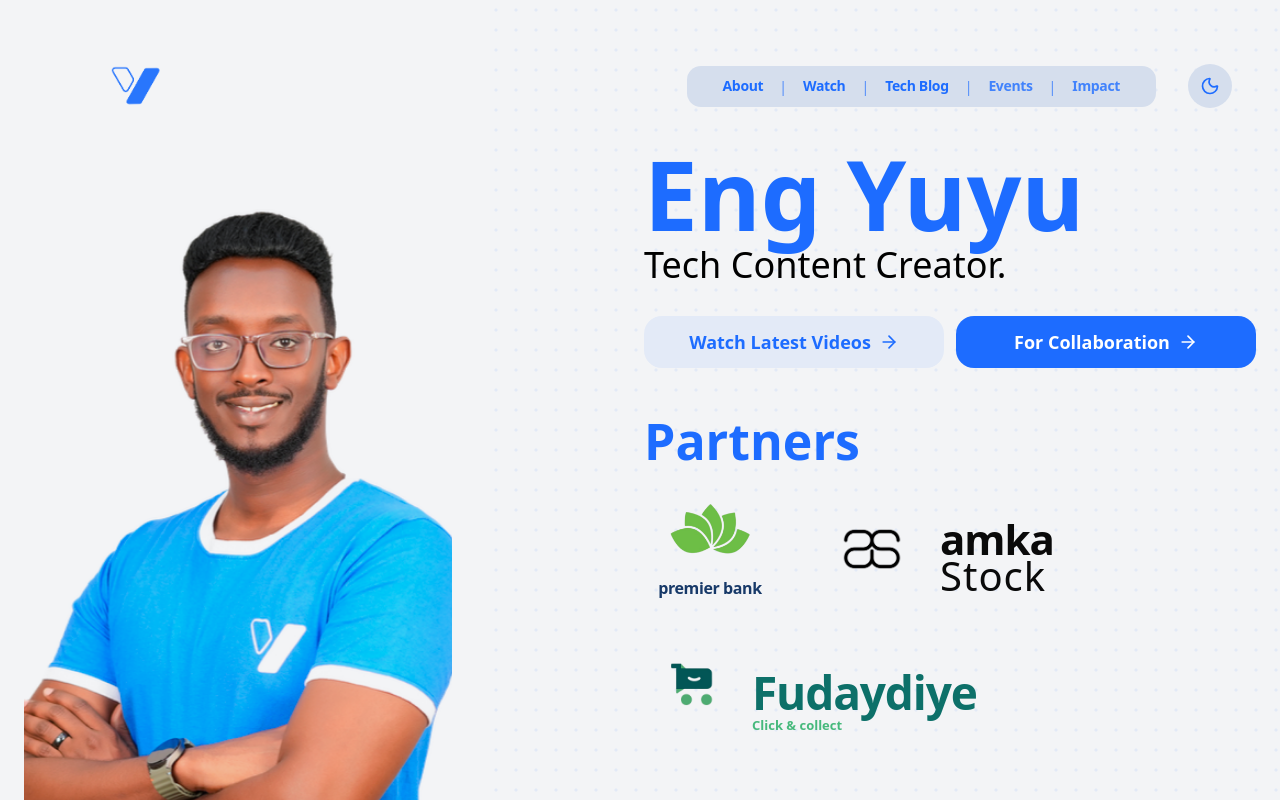
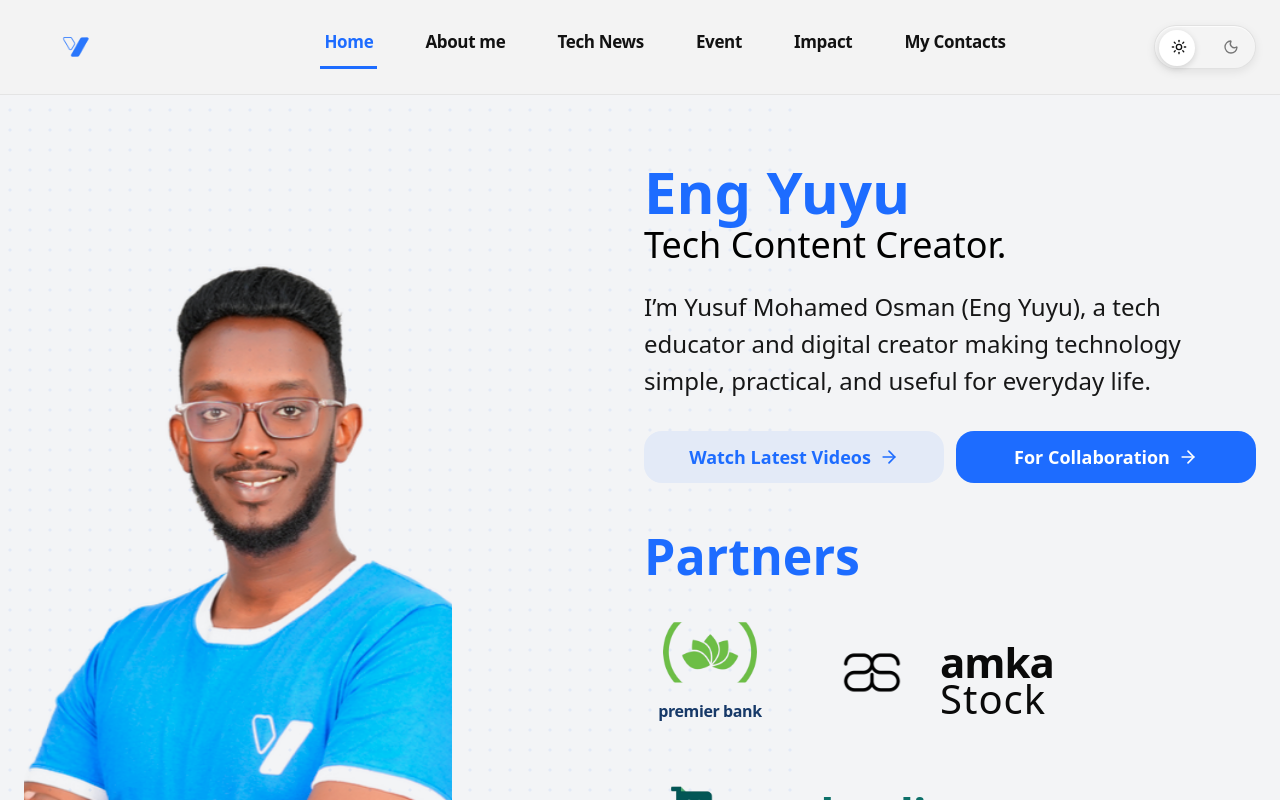
Before and after one commit to IshakAbdiazizHussen/Eng.yusuf-vision, a Next.js app: page / in a window 1280 px wide. Shown: the top 800 px of the page. Built offline with nearby package versions, Linux system fonts and the light colour scheme.

Commit message:
making a new naviagtion and smoothly

```diff
--- a/src/app/about/page.tsx
+++ b/src/app/about/page.tsx
@@ -11,7 +11,7 @@ export default function AboutPage() {
             alt="About Eng Yuyu"
             width={526}
             height={628}
-            className="mx-auto h-auto w-full max-w-[540px] object-contain mix-blend-multiply dark:mix-blend-normal xl:mx-0"
+            className="mx-auto h-auto w-full max-w-[540px] rounded-[28px] object-contain mix-blend-multiply dark:mix-blend-normal xl:mx-0"
           />
           <div className="mt-0 hidden w-full max-w-[540px] flex-1 rounded-[56px] bg-[#ccd5e4] xl:block" />
         </div>
--- a/src/app/impact/page.tsx
+++ b/src/app/impact/page.tsx
@@ -47,7 +47,7 @@ export default function ImpactPage() {
             </div>
           </div>
 
-          <div className="w-full max-w-[500px] justify-self-center xl:justify-self-end">
+          <div id="contact" className="w-full max-w-[500px] justify-self-center xl:justify-self-end">
             <div className="rounded-[32px] bg-[#DDE4EE] px-6 py-8 md:rounded-[42px] md:px-11 md:py-11">
               <div>
                 <label className="block text-[20px] font-bold leading-none text-black md:text-[24px]">
--- a/src/app/page.tsx
+++ b/src/app/page.tsx
@@ -1,9 +1,8 @@
 "use client"
 
 import Image from "next/image"
-import Link from "next/link"
 import { ArrowRight, Link2 } from "lucide-react"
-import { ThemeToggle } from "@/components/theme-toggle"
+import { SiteNav } from "@/components/site-nav"
 import { useTheme } from "@/components/theme-provider"
 
 export default function Home() {
@@ -14,172 +13,158 @@ export default function Home() {
     <main
       id="top"
       className={`relative min-h-screen overflow-hidden ${
-        isDark ? "bg-[#111111] text-white" : "bg-[#f3f4f6]"
+        isDark ? "bg-[#191d2b] text-white" : "bg-[#f3f4f6]"
       }`}
     >
       <div
-        className="pointer-events-none absolute right-0 top-0 h-full w-[62%]"
+        className={`pointer-events-none absolute inset-0 ${
+          isDark ? "opacity-100" : "right-0 top-0 h-full w-[62%]"
+        }`}
         style={{
           backgroundImage:
             isDark
-              ? "radial-gradient(circle, rgba(29,108,255,0.14) 1.2px, transparent 1.9px)"
+              ? "radial-gradient(circle, rgba(110,126,170,0.20) 1.4px, transparent 1.9px)"
               : "radial-gradient(circle, rgba(29,108,255,0.08) 1.2px, transparent 1.9px)",
-          backgroundSize: "20px 20px",
-          backgroundPosition: "0 0",
+          backgroundSize: isDark ? "25px 25px" : "20px 20px",
+          backgroundPosition: isDark ? "center top" : "0 0",
+          maskImage: isDark
+            ? "linear-gradient(to right, transparent 0%, rgba(0,0,0,0.9) 12%, rgba(0,0,0,0.9) 88%, transparent 100%)"
+            : undefined,
+          WebkitMaskImage: isDark
+            ? "linear-gradient(to right, transparent 0%, rgba(0,0,0,0.9) 12%, rgba(0,0,0,0.9) 88%, transparent 100%)"
+            : undefined,
         }}
       />
+      {isDark ? (
+        <div className="pointer-events-none absolute inset-x-0 top-[140px] h-px bg-[#314060]" />
+      ) : null}
 
-      <div className="relative mx-auto w-full max-w-[1520px] px-4 pb-0 pt-28 sm:px-6 sm:pt-24">
-        <nav
-          className="fixed inset-x-0 top-0 z-50 flex items-center gap-3 px-4 py-3 sm:left-1/2 sm:right-auto sm:top-4 sm:w-[calc(100%-3rem)] sm:max-w-[1520px] sm:-translate-x-1/2 sm:gap-8 sm:bg-transparent sm:px-6 sm:py-3"
-        >
-          <Link href="/about" aria-label="Go to About page">
-            <Image
-              src="/Eng Yuyu Logo-21.png"
-              alt="Eng Yuyu Logo"
-              width={124}
-              height={89}
-              className="h-[62px] w-[112px] object-contain sm:h-[116px] sm:w-[176px]"
-              style={{
-                filter:
-                  "brightness(0) saturate(100%) invert(35%) sepia(96%) saturate(2724%) hue-rotate(209deg) brightness(102%) contrast(98%)",
-              }}
-            />
-          </Link>
+      <div className="relative mx-auto w-full max-w-[1520px] px-4 pb-0 pt-32 sm:px-6 sm:pt-28">
+        <SiteNav />
 
-          <ul
-            className={`ml-auto flex min-w-0 flex-1 items-center justify-start gap-2 overflow-x-auto rounded-[22px] px-3 py-3 sm:w-auto sm:max-w-none sm:flex-none sm:justify-center sm:rounded-xl sm:px-7 sm:py-2.5 ${
-              isDark ? "bg-[#d9e2f2] text-[#0f1724]" : "bg-[#d5deed] text-[#1d6cff]"
-            }`}
-          >
-            <li className="flex items-center gap-2">
-              <Link
-                href="/about"
-                className="px-2 text-[13px] font-semibold leading-none tracking-tight transition-opacity hover:opacity-80 sm:text-[14px]"
-              >
-                About
-              </Link>
-              <span className={`hidden text-[14px] font-medium sm:inline ${isDark ? "text-[#0f1724]/60" : "text-[#1d6cff]/70"}`}>|</span>
-            </li>
-            <li className="flex items-center gap-2">
-              <Link
-                href="/watch"
-                className="px-2 text-[13px] font-semibold leading-none tracking-tight transition-opacity hover:opacity-80 sm:text-[14px]"
-              >
-                Watch
-              </Link>
-              <span className={`hidden text-[14px] font-medium sm:inline ${isDark ? "text-[#0f1724]/60" : "text-[#1d6cff]/70"}`}>|</span>
-            </li>
-            <li className="flex items-center gap-2">
-              <Link
-                href="/tech-blog"
-                className="px-2 text-[13px] font-semibold leading-none tracking-tight transition-opacity hover:opacity-80 sm:text-[14px]"
-              >
-                Tech Blog
-              </Link>
-              <span className={`hidden text-[14px] font-medium sm:inline ${isDark ? "text-[#0f1724]/60" : "text-[#1d6cff]/70"}`}>|</span>
-            </li>
-            <li className="flex items-center gap-2">
-              <span className="px-2 text-[13px] font-semibold leading-none tracking-tight opacity-80 sm:text-[14px]">
-                Events
-              </span>
-              <span className={`hidden text-[14px] font-medium sm:inline ${isDark ? "text-[#0f1724]/60" : "text-[#1d6cff]/70"}`}>|</span>
-            </li>
-            <li className="flex items-center">
-              <span className="px-2 text-[13px] font-semibold leading-none tracking-tight opacity-80 sm:text-[14px]">
-                Impact
-              </span>
-            </li>
-          </ul>
-
-          <ThemeToggle />
-        </nav>
-
-        <section className="mt-3 grid grid-cols-1 items-end gap-8 pt-4 lg:mt-5 lg:gap-10 lg:pt-8 lg:grid-cols-[minmax(0,500px)_1fr]">
-          <div className="mx-auto h-[320px] w-full max-w-[360px] overflow-hidden sm:h-[520px] sm:max-w-[500px] lg:mx-0 lg:h-[690px]">
+        <section className={`mt-3 grid grid-cols-1 items-end gap-8 pt-4 lg:mt-5 lg:pt-8 lg:grid-cols-[minmax(0,560px)_1fr] ${
+          isDark ? "lg:gap-4" : "lg:gap-10"
+        }`}>
+          <div className={`mx-auto h-[320px] w-full max-w-[360px] overflow-hidden sm:h-[520px] sm:max-w-[500px] lg:h-[760px] ${
+            isDark ? "lg:mx-0 lg:max-w-[620px]" : "lg:mx-0"
+          }`}>
             <Image
               src="/yuyu.png"
               alt="Eng Yuyu portrait"
               width={526}
               height={628}
-              className="h-full w-full object-contain object-top mix-blend-multiply dark:mix-blend-normal sm:object-cover"
+              className={`h-full w-full object-contain object-top sm:object-cover ${
+                isDark
+                  ? "scale-[1.34] object-[58%_top] drop-shadow-[0_20px_44px_rgba(0,0,0,0.26)] sm:scale-[1.22] lg:scale-[1.3] lg:object-[62%_top]"
+                  : "rounded-[28px] mix-blend-multiply dark:mix-blend-normal"
+              }`}
               priority
             />
           </div>
 
-          <div className="max-w-[820px] pb-4 lg:mb-30 lg:ml-38 lg:pb-8">
-            <h1 className="text-[64px] font-bold leading-[0.95] text-[#1d6cff] sm:text-6xl lg:text-8xl">
-              Eng Yuyu
+          <div className={`max-w-[840px] pb-4 lg:pb-8 ${isDark ? "lg:mb-20 lg:-ml-2" : "lg:mb-30 lg:ml-38"}`}>
+            <h1 className={`font-bold leading-[0.95] sm:text-6xl lg:text-[58px] ${
+              isDark ? "max-w-[760px] text-[48px] text-white lg:leading-[0.95]" : "text-[64px] text-[#1d6cff] lg:text-8xl"
+            }`}>
+              {isDark ? "Eng Yuyu, The Tech Content Creator" : "Eng Yuyu"}
             </h1>
-            <p className="mt-2 text-4xl font-light leading-[1.02] text-black">
-              Tech Content Creator.
+            {isDark ? null : (
+              <p className="mt-2 text-4xl font-light leading-[1.02] text-black">
+                Tech Content Creator.
+              </p>
+            )}
+
+            <p className={`mt-6 max-w-[860px] font-light ${
+              isDark
+                ? "text-[24px] leading-[1.55] text-white/88 lg:text-[28px]"
+                : "text-xl leading-[1.55] text-[#171717] lg:text-2xl"
+            }`}>
+              {isDark
+                ? "I’m Yusuf Mohamed (Eng Yuyu), a Somali Tech Influencer, Digital Creator, and Educator with a mission to make technology simple, practical, and empowering for everyone."
+                : "I’m Yusuf Mohamed Osman (Eng Yuyu), a tech educator and digital creator making technology simple, practical, and useful for everyday life."}
             </p>
 
-            <div className="mt-8 flex flex-col items-stretch gap-3 sm:flex-row sm:items-center">
+            <div className={`mt-8 flex flex-col items-stretch gap-3 sm:flex-row sm:items-center ${isDark ? "sm:gap-6" : ""}`}>
               <a
                 href="#"
-                className="inline-flex h-[52px] w-full items-center justify-center gap-2 rounded-2xl bg-[#e3eaf7] px-6 text-[16px] font-semibold leading-none text-[#1d6cff] whitespace-nowrap transition-opacity hover:opacity-85 sm:min-w-[260px] sm:text-[18px] lg:min-w-[300px]"
+                className={`inline-flex h-[52px] w-full items-center justify-center gap-2 rounded-2xl px-6 text-[16px] font-semibold leading-none whitespace-nowrap transition-opacity hover:opacity-85 sm:min-w-[260px] sm:text-[18px] lg:min-w-[300px] ${
+                  isDark
+                    ? "h-[84px] rounded-[22px] bg-[#3b87f6] text-white shadow-[0_18px_34px_rgba(59,135,246,0.24)] lg:min-w-[336px] lg:text-[20px]"
+                    : "bg-[#e3eaf7] text-[#1d6cff]"
+                }`}
               >
                 Watch Latest Videos <ArrowRight className="h-5 w-5" />
               </a>
               <a
                 href="#"
-                className="inline-flex h-[52px] w-full items-center justify-center gap-2 rounded-2xl bg-[#1d6cff] px-6 text-[16px] font-semibold leading-none text-white whitespace-nowrap transition-opacity hover:opacity-90 sm:min-w-[260px] sm:text-[18px] lg:min-w-[300px]"
+                className={`inline-flex h-[52px] w-full items-center justify-center gap-2 rounded-2xl px-6 text-[16px] font-semibold leading-none text-white whitespace-nowrap transition-opacity hover:opacity-90 sm:min-w-[260px] sm:text-[18px] lg:min-w-[300px] ${
+                  isDark
+                    ? "h-[84px] rounded-[22px] bg-[#3b87f6] shadow-[0_18px_34px_rgba(59,135,246,0.24)] lg:min-w-[288px] lg:text-[20px]"
+                    : "bg-[#1d6cff]"
+                }`}
               >
                 For Collaboration <ArrowRight className="h-5 w-5" />
               </a>
             </div>
 
-            <div className="mt-12">
-              <h2 className="text-3xl font-bold leading-none text-[#1d6cff] sm:text-[40px] lg:text-[50px]">
-                Partners
+            <div className={`mt-12 ${isDark ? "max-w-[860px]" : ""}`}>
+              <h2 className={`font-bold leading-none ${
+                isDark ? "text-[28px] text-white lg:text-[34px]" : "text-3xl text-[#1d6cff] sm:text-[40px] lg:text-[50px]"
+              }`}>
+                {isDark ? "Partner With:" : "Partners"}
               </h2>
-              <div className="mt-4 grid grid-cols-1 gap-6 sm:grid-cols-2 lg:flex lg:flex-wrap lg:items-end lg:gap-10">
-                <div className="flex flex-col items-center justify-end gap-1">
-                  <div className="h-[94px] w-[132px] overflow-hidden">
+              <div className={`mt-6 grid gap-6 ${
+                isDark ? "grid-cols-1 md:grid-cols-3" : "grid-cols-1 sm:grid-cols-2 lg:flex lg:flex-wrap lg:items-end lg:gap-10"
+              }`}>
+                <div className={`flex items-center justify-center gap-1 ${
+                  isDark ? "min-h-[112px] rounded-[16px] bg-white px-6 py-5" : "flex-col justify-end"
+                }`}>
+                  <div className={`${isDark ? "h-[60px] w-[170px]" : "h-[94px] w-[132px]"} overflow-hidden`}>
                     <Image
                       src="/premier_bank-removebg-preview.png"
                       alt="Premier Bank"
                       width={132}
                       height={94}
-                      className="h-full w-full object-cover"
+                      className="h-full w-full object-contain"
                       style={{ clipPath: "inset(18% 14% 18% 14%)" }}
                     />
                   </div>
-                  <p className="text-center text-[16px] font-semibold leading-none tracking-tight text-[#173968]">
+                  <p className={`text-center font-semibold leading-none tracking-tight ${
+                    isDark ? "hidden" : "text-[16px] text-[#173968]"
+                  }`}>
                     premier bank
                   </p>
                 </div>
 
-                <div className="flex items-end gap-3">
-                  <div className="h-[94px] w-[112px] overflow-hidden">
+                <div className={`flex items-center ${isDark ? "min-h-[112px] justify-center rounded-[16px] bg-white px-6 py-5" : "items-end gap-3"}`}>
+                  <div className={`${isDark ? "h-[58px] w-[220px]" : "h-[94px] w-[112px]"} overflow-hidden`}>
                     <Image
                       src="/amka_-removebg-preview.png"
                       alt="Amka icon"
                       width={112}
                       height={94}
-                      className="h-full w-full object-cover brightness-0 saturate-0"
+                      className={`h-full w-full ${isDark ? "object-contain" : "object-cover brightness-0 saturate-0"}`}
                       style={{ clipPath: "inset(15%)" }}
                     />
                   </div>
-                  <div className="mr-1 leading-none text-[#0a0a0a]">
+                  <div className={`mr-1 leading-none text-[#0a0a0a] ${isDark ? "hidden" : ""}`}>
                     <h3 className="text-[42px] font-semibold tracking-tight">amka</h3>
                     <p className="-mt-1 text-[40px] font-extralight tracking-wide">Stock</p>
                   </div>
                 </div>
 
-                <div className="flex items-end gap-3">
-                  <div className="h-[96px] w-[96px] overflow-hidden">
+                <div className={`flex items-center ${isDark ? "min-h-[112px] justify-center rounded-[16px] bg-white px-6 py-5" : "items-end gap-3"}`}>
+                  <div className={`${isDark ? "h-[62px] w-[220px]" : "h-[96px] w-[96px]"} overflow-hidden`}>
                     <Image
                       src="/fudeydiye-removebg-preview.png"
                       alt="Fudaydiye"
                       width={96}
                       height={96}
-                      className="h-full w-full object-cover"
+                      className="h-full w-full object-contain"
                       style={{ clipPath: "inset(26%)" }}
                     />
                   </div>
-                  <div className="leading-none text-[#0d7069]">
+                  <div className={`leading-none text-[#0d7069] ${isDark ? "hidden" : ""}`}>
                     <h4 className="whitespace-nowrap text-[46px] font-semibold tracking-tight">
                       Fudaydiye
                     </h4>
@@ -347,7 +332,7 @@ export default function Home() {
                 alt="About Eng Yuyu"
                 width={526}
                 height={628}
-                className="mx-auto h-auto w-full max-w-[540px] object-contain mix-blend-multiply dark:mix-blend-normal xl:mx-0"
+                className="mx-auto h-auto w-full max-w-[540px] rounded-[28px] object-contain mix-blend-multiply dark:mix-blend-normal xl:mx-0"
               />
               <div className="mt-0 hidden w-full max-w-[540px] flex-1 rounded-[56px] bg-[#ccd5e4] xl:block" />
             </div>
--- a/src/components/page-frame.tsx
+++ b/src/components/page-frame.tsx
@@ -21,7 +21,7 @@ export function PageFrame({
       />
 
       <div
-        className={`relative mx-auto w-full max-w-[1520px] px-4 pt-28 sm:px-6 sm:pt-24 ${
+        className={`relative mx-auto w-full max-w-[1520px] px-4 pt-32 sm:px-6 sm:pt-28 ${
           flushBottom ? "pb-0" : "pb-12"
         }`}
       >
--- a/src/components/site-nav.tsx
+++ b/src/components/site-nav.tsx
@@ -7,9 +7,12 @@ import { ThemeToggle } from "./theme-toggle"
 import { useTheme } from "./theme-provider"
 
 const navItems = [
-  { href: "/about", label: "About" },
-  { href: "/watch", label: "Watch" },
-  { href: "/tech-blog", label: "Tech Blog" },
+  { href: "/", label: "Home" },
+  { href: "/about", label: "About me" },
+  { href: "/tech-blog", label: "Tech News" },
+  { href: "/events", label: "Event" },
+  { href: "/impact", label: "Impact" },
+  { href: "/impact#contact", label: "My Contacts" },
 ]
 
 export function SiteNav() {
@@ -19,15 +22,20 @@ export function SiteNav() {
 
   return (
     <nav
-      className="fixed inset-x-0 top-0 z-50 flex items-center gap-3 px-4 py-3 sm:left-1/2 sm:right-auto sm:top-4 sm:w-[calc(100%-3rem)] sm:max-w-[1520px] sm:-translate-x-1/2 sm:gap-8 sm:px-6 sm:py-3"
+      className={`fixed inset-x-0 top-0 z-50 border-b px-4 py-4 backdrop-blur-sm transition-colors sm:px-6 ${
+        isDark
+          ? "border-[#2b3555] bg-[#171b29]/96"
+          : "border-black/6 bg-[#f3f3f3]/96"
+      }`}
     >
-      <Link href="/about" aria-label="Go to About page">
+      <div className="mx-auto flex w-full max-w-[1320px] flex-wrap items-center justify-between gap-4 lg:grid lg:grid-cols-[180px_1fr_130px] lg:gap-8">
+        <Link href="/" aria-label="Go to homepage" className="justify-self-start">
           <Image
             src="/Eng Yuyu Logo-21.png"
             alt="Eng Yuyu Logo"
             width={124}
             height={89}
-          className="h-[62px] w-[112px] object-contain sm:h-[116px] sm:w-[176px]"
+            className="h-[54px] w-[92px] object-contain sm:h-[62px] sm:w-[104px]"
             style={{
               filter:
                 "brightness(0) saturate(100%) invert(35%) sepia(96%) saturate(2724%) hue-rotate(209deg) brightness(102%) contrast(98%)",
@@ -35,46 +43,35 @@ export function SiteNav() {
           />
         </Link>
 
-      <ul
-        className={`ml-auto flex min-w-0 flex-1 items-center justify-start gap-2 overflow-x-auto rounded-[22px] px-3 py-3 sm:w-auto sm:max-w-none sm:flex-none sm:justify-center sm:rounded-xl sm:px-7 sm:py-2.5 ${
-          isDark ? "bg-[#d9e2f2] text-[#0f1724]" : "bg-[#d5deed] text-[#1d6cff]"
-        }`}
-      >
-        {navItems.map((item, index) => (
-          <li key={item.href} className="flex items-center gap-2">
+        <ul className="order-3 flex w-full min-w-0 items-center justify-start gap-6 overflow-x-auto pt-1 text-[#121212] lg:order-2 lg:w-auto lg:justify-center lg:gap-11 lg:overflow-visible dark:text-[#26e3ff]">
+          {navItems.map((item) => {
+            const isActive = item.href === "/"
+              ? pathname === "/"
+              : item.href.includes("#")
+                ? false
+                : pathname === item.href
+
+            return (
+              <li key={item.href} className="shrink-0">
                 <Link
                   href={item.href}
-              className={`px-2 text-[13px] font-semibold leading-none tracking-tight transition-opacity hover:opacity-80 sm:text-[14px] ${
-                pathname === item.href ? "opacity-100" : "opacity-80"
+                  className={`inline-flex border-b-[3px] px-1 pb-3 text-[15px] font-semibold tracking-[-0.02em] transition-colors hover:text-[#1d6cff] lg:text-[17px] ${
+                    isActive
+                      ? "border-[#1d6cff] text-[#1d6cff] dark:text-[#26e3ff]"
+                      : "border-transparent dark:text-[#26e3ff]"
                   }`}
                 >
                   {item.label}
                 </Link>
-            {index < navItems.length - 1 ? (
-              <span
-                className={`hidden text-[14px] font-medium sm:inline ${
-                  isDark ? "text-[#0f1724]/60" : "text-[#1d6cff]/70"
-                }`}
-              >
-                |
-              </span>
-            ) : null}
               </li>
-        ))}
-        <li className="flex items-center gap-2">
-          <span className="px-2 text-[13px] font-semibold leading-none tracking-tight opacity-80 sm:text-[14px]">
-            Events
-          </span>
-          <span className={`hidden text-[14px] font-medium sm:inline ${isDark ? "text-[#0f1724]/60" : "text-[#1d6cff]/70"}`}>|</span>
-        </li>
-        <li className="flex items-center">
-          <span className="px-2 text-[13px] font-semibold leading-none tracking-tight opacity-80 sm:text-[14px]">
-            Impact
-          </span>
-        </li>
+            )
+          })}
         </ul>
 
+        <div className="order-2 ml-auto lg:order-3 lg:ml-0 lg:justify-self-end">
           <ThemeToggle />
+        </div>
+      </div>
     </nav>
   )
 }
--- a/src/components/theme-provider.tsx
+++ b/src/components/theme-provider.tsx
@@ -19,22 +19,23 @@ type ThemeContextValue = {
 const ThemeContext = createContext<ThemeContextValue | null>(null)
 
 export function ThemeProvider({ children }: { children: ReactNode }) {
-  const [theme, setTheme] = useState<Theme>(() => {
-    if (typeof window === "undefined") {
-      return "light"
-    }
+  const [theme, setTheme] = useState<Theme>("light")
 
-    const savedTheme = window.localStorage.getItem("eng-yuyu-theme")
-    if (savedTheme === "dark" || savedTheme === "light") {
-      return savedTheme
-    }
+  useEffect(() => {
+    const frame = window.requestAnimationFrame(() => {
+      const savedTheme = window.localStorage.getItem("eng-yuyu-theme")
+      if (savedTheme === "dark" || savedTheme === "light") {
+        setTheme(savedTheme)
+        return
+      }
 
-    if (window.matchMedia("(prefers-color-scheme: dark)").matches) {
-      return "dark"
-    }
+      if (window.matchMedia("(prefers-color-scheme: dark)").matches) {
+        setTheme("dark")
+      }
+    })
 
-    return "light"
-  })
+    return () => window.cancelAnimationFrame(frame)
+  }, [])
 
   useEffect(() => {
     const root = document.documentElement
--- a/src/components/theme-toggle.tsx
+++ b/src/components/theme-toggle.tsx
@@ -5,19 +5,25 @@ import { useTheme } from "./theme-provider"
 
 export function ThemeToggle() {
   const { theme, toggleTheme } = useTheme()
+  const isDark = theme === "dark"
 
   return (
     <button
       type="button"
       onClick={toggleTheme}
-      aria-label={theme === "dark" ? "Switch to light mode" : "Switch to dark mode"}
-      className="inline-flex h-11 w-11 shrink-0 items-center justify-center rounded-full bg-[#d5deed] text-[#1d6cff] transition-opacity hover:opacity-85 dark:bg-[#102040] dark:text-[#dbe7ff]"
+      aria-label={isDark ? "Switch to light mode" : "Switch to dark mode"}
+      aria-pressed={isDark}
+      className="relative inline-flex h-11 w-[102px] shrink-0 items-center rounded-full border border-black/8 bg-[#f4f4f4] p-1 text-[#111111] shadow-[inset_0_1px_1px_rgba(255,255,255,0.8),0_3px_10px_rgba(17,17,17,0.08)] transition-colors hover:bg-[#efefef] dark:border-[#3e4763] dark:bg-[#252b3f] dark:text-[#f3f4f6] dark:shadow-[inset_0_1px_1px_rgba(255,255,255,0.05),0_3px_10px_rgba(0,0,0,0.28)] dark:hover:bg-[#2b3147]"
     >
-      {theme === "dark" ? (
-        <Sun className="h-5 w-5" />
-      ) : (
-        <Moon className="h-5 w-5" />
-      )}
+      <span
+        className={`absolute top-1 h-9 w-9 rounded-full bg-white shadow-[0_2px_6px_rgba(17,17,17,0.15)] transition-transform duration-300 dark:bg-[#363d55] ${
+          isDark ? "translate-x-[56px]" : "translate-x-0"
+        }`}
+      />
+      <span className="relative z-10 flex w-full items-center justify-between px-3">
+        <Sun className={`h-4 w-4 transition-opacity ${isDark ? "opacity-45" : "opacity-100"}`} />
+        <Moon className={`h-4 w-4 transition-opacity ${isDark ? "opacity-100" : "opacity-55"}`} />
+      </span>
     </button>
   )
 }
```
Also changed, not shown: public/yuyu-cutout-preview.png (added), public/yuyu-cutout.png (added). Lines whose indentation alone changed are shown as unchanged.
